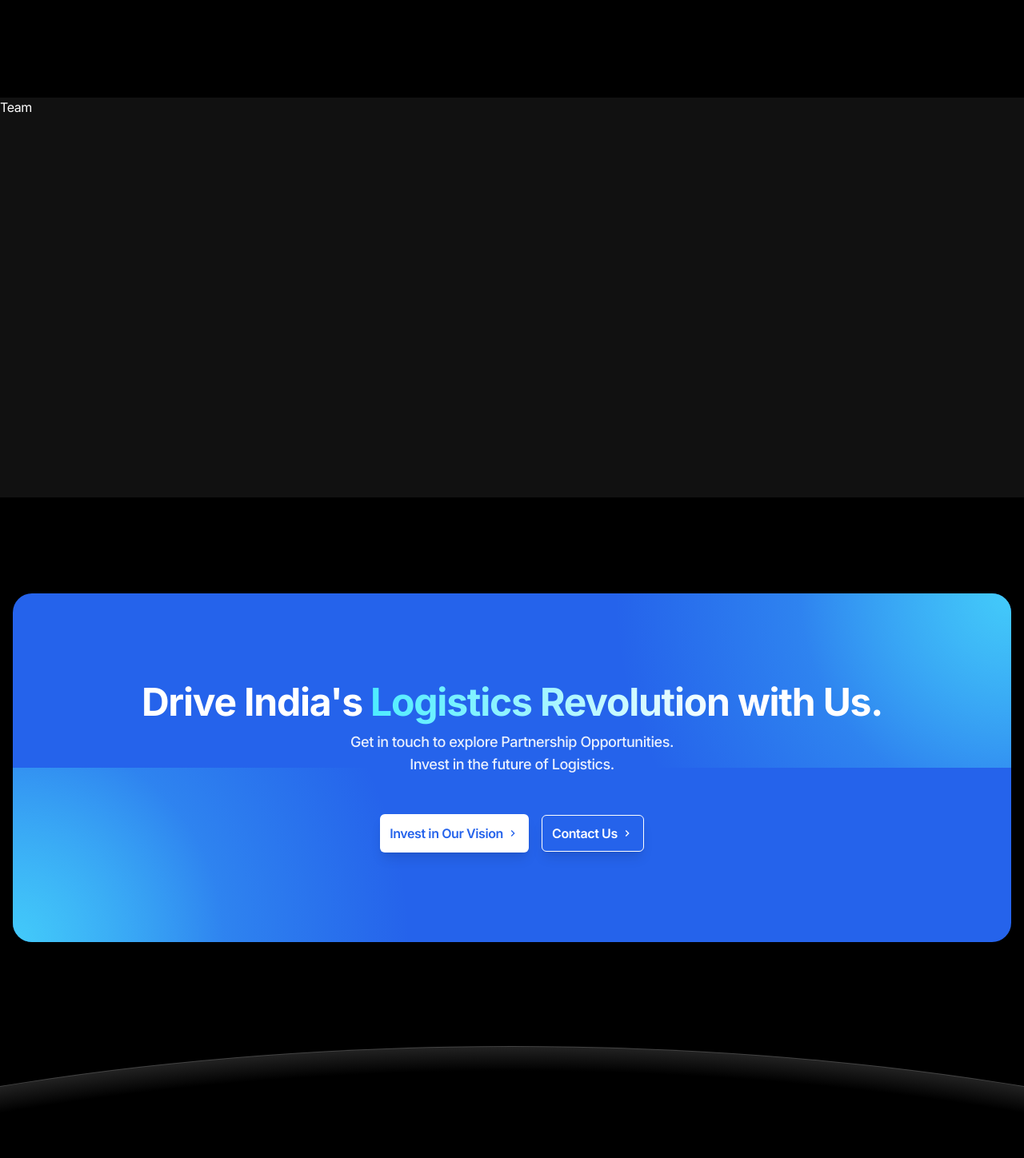
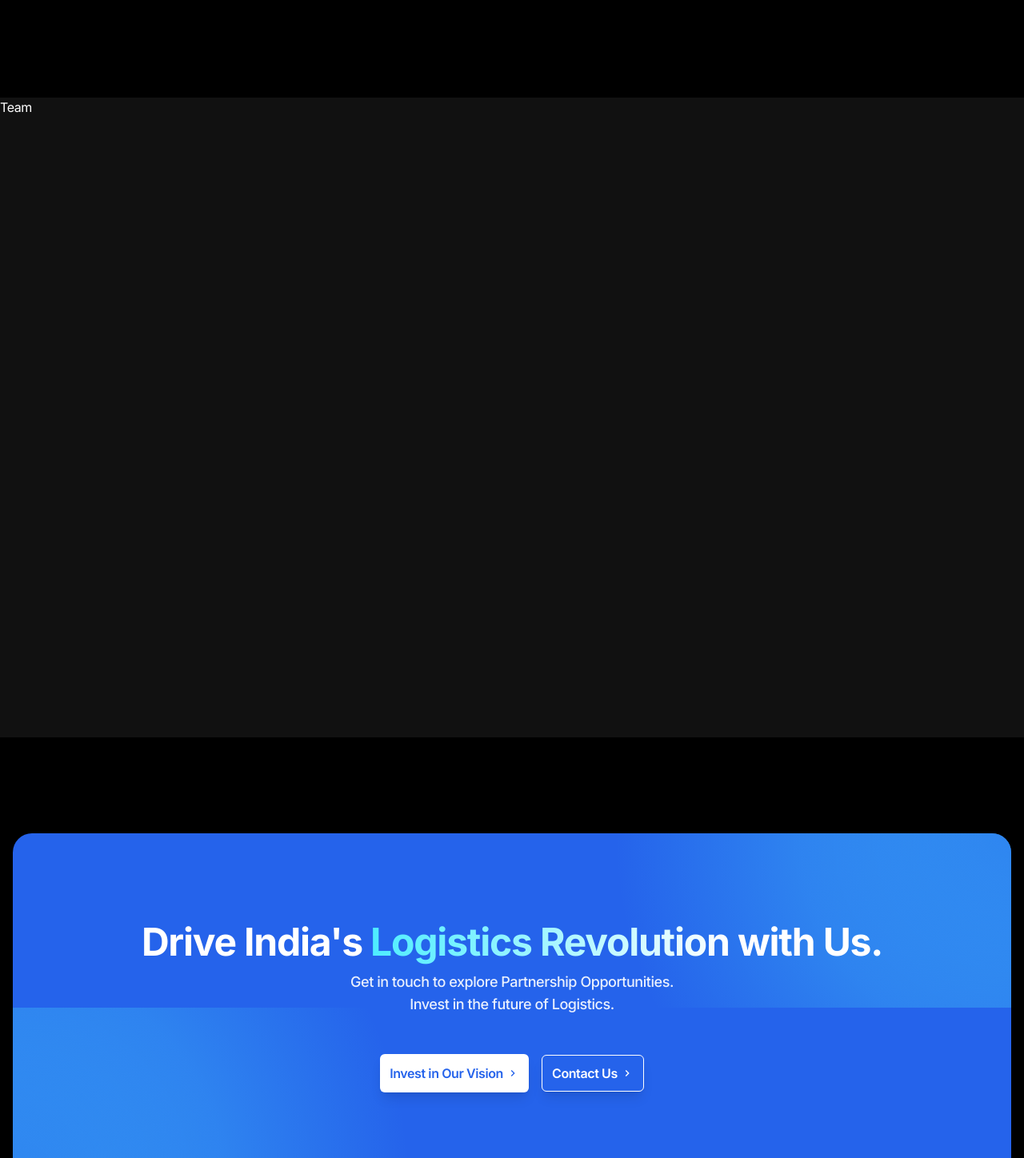
Before and after one commit to amlanxbghn/logisetu-website, a Next.js app: page / in a window 1280 px wide. Shown: the part 1360-2808 px from the top of the page at 80% size. Built offline with nearby package versions, Linux system fonts and the light colour scheme.

Commit message:
Minor Changes

```diff
--- a/src/components/BusinessModel.tsx
+++ b/src/components/BusinessModel.tsx
@@ -5,7 +5,7 @@ export default function BusinessModel() {
   return (
     <section className="w-full py-12 md:py-24 lg:py-32 bg-black">
       <div className="container px-4 md:px-6 mx-auto">
-        <h2 className="text-3xl md:text-4xl lg:text-5xl font-bold text-center mb-3 tracking-tight bg-gradient-to-b from-white via-white to-[#111111] text-transparent bg-clip-text">
+        <h2 className="text-4xl md:text-5xl font-bold text-center mb-3 tracking-tight bg-gradient-to-b from-white via-white to-[#111111] text-transparent bg-clip-text">
           Our Business Model
         </h2>
         <p className="mb-12 text-center text-zinc-400 text-md md:text-lg font-medium">
--- a/src/components/CTA.tsx
+++ b/src/components/CTA.tsx
@@ -6,17 +6,17 @@ const CTA = () => {
         <div className='pb-[250px] pt-[120px] relative overflow-clip'>
             <div className="container relative">
 
-                <div className="max-w-4xl lg:max-w-7xl mx-auto bg-blue-600 rounded-3xl p-16 md:p-20 lg:p-28 text-center relative overflow-hidden">
+                <div className="max-w-4xl lg:max-w-7xl mx-auto bg-blue-600 rounded-3xl p-16 md:p-20 lg:p-28 text-center relative overflow-hidden z-5">
 
                     <div className="absolute top-0 right-0 w-1/2 h-1/2 bg-[radial-gradient(circle_at_top_right,#4dedff,transparent_75%)] opacity-50"></div>
-                    <div className="absolute top-0 right-0 w-1/2 h-1/2 bg-[radial-gradient(circle_at_top_right,#4dedff,transparent_40%)] opacity-50"></div>
+                    <div className="absolute top-0 right-0 w-1/2 h-1/2 bg-[radial-gradient(circle_at_top_right,#2463EB,transparent_40%)] opacity-50"></div>
 
 
                     <div className="absolute bottom-0 left-0 w-1/2 h-1/2 bg-[radial-gradient(circle_at_bottom_left,#4dedff,transparent_75%)] opacity-50"></div>
-                    <div className="absolute bottom-0 left-0 w-1/2 h-1/2 bg-[radial-gradient(circle_at_bottom_left,#4dedff,transparent_40%)] opacity-50"></div>
+                    <div className="absolute bottom-0 left-0 w-1/2 h-1/2 bg-[radial-gradient(circle_at_bottom_left,#2463EB,transparent_40%)] opacity-50"></div>
 
                     <div className="relative z-10 mx-auto">
-                        <h2 className="text-3xl md:text-4xl lg:text-5xl font-bold mb-3 tracking-tight">
+                        <h2 className="text-4xl md:text-5xl font-bold mb-3 tracking-tight">
                             Drive India's{' '}
                             <span className="inline-block">
                                 <span className="bg-gradient-to-r from-[#4dedff] to-white text-transparent bg-clip-text">
@@ -41,7 +41,7 @@ const CTA = () => {
                     </div>
                 </div>
             </div>
-            <div className="absolute h-[375px] w-[750px] sm:w-[1536px] sm:h-[768px] lg:w-[3200px] lg:h-[1200px] rounded-[100%] bg-black left-1/2 -translate-x-1/2 border border-white/15 bg-[radial-gradient(closest-side,#000_95%,#222222)] top-[calc(100%-96px)] sm:top-[calc(100%-120px)]">
+            <div className="absolute h-[375px] w-[750px] sm:w-[1536px] sm:h-[768px] lg:w-[3200px] lg:h-[1200px] rounded-[100%] bg-black left-1/2 -translate-x-1/2 border border-white/15 bg-[radial-gradient(closest-side,#000_95%,#222222)] top-[calc(100%-96px)] sm:top-[calc(100%-120px)] z-5">
             </div>
 
         </div>
--- a/src/components/Team.tsx
+++ b/src/components/Team.tsx
@@ -1,6 +1,6 @@
 const Team = () => {
   return (
-    <div className="min-h-[500px] bg-[#111111]">
+    <div className="min-h-screen bg-[#111111]">
         Team
     </div>
   )
```
